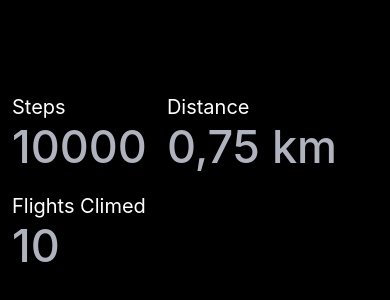
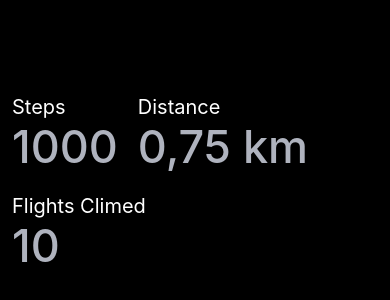
Before and after one commit to m3hm3tcan/StepTracker, a React Native app: screen / in a window 390 px wide. Shown: the part 238-538 px from the top of the page. Built offline with nearby package versions, Linux system fonts and the light colour scheme.

Commit message:
create component folder

```diff
--- a/App.tsx
+++ b/App.tsx
@@ -1,25 +1,12 @@
 import { StatusBar } from 'expo-status-bar';
 import { StyleSheet, Text, View } from 'react-native';
-type ResultSectionProps = {
-  label: string;
-  value: string;
-}
-
-const Statistic = ({ label, value }: ResultSectionProps) => {
-  return (
-    <View>
-      <Text style={styles.lable}>{label}</Text>
-      <Text style={styles.value}>{value}</Text>
-    </View>
-  )
-};
-
+import Statistic from './src/components/Statistic';
 
 export default function App() {
   return (
     <View style={styles.container}>
       <View style={styles.values}>
-        <Statistic label="Steps" value="10000" />
+        <Statistic label="Steps" value="1000" />
         <Statistic label="Distance" value="0,75 km" />
         <Statistic label="Flights Climed" value="10" />
       </View>
@@ -40,14 +27,4 @@ const styles = StyleSheet.create({
     gap: 20,
     flexWrap: 'wrap'
   },
-
-  lable: {
-    color: 'white',
-    fontSize: 20,
-  },
-  value: {
-    fontSize: 45,
-    color: '#AFB3BE',
-    fontWeight: '500',
-  },
 });
--- /dev/null
+++ b/src/components/Statistic/index.tsx
@@ -0,0 +1,29 @@
+import { StyleSheet, Text, View } from 'react-native';
+
+type ResultSectionProps = {
+    label: string;
+    value: string;
+  }
+
+  const Statistic = ({ label, value }: ResultSectionProps) => {
+    return (
+      <View>
+        <Text style={styles.lable}>{label}</Text>
+        <Text style={styles.value}>{value}</Text>
+      </View>
+    )
+  };
+
+  export default Statistic;
+
+  const styles = StyleSheet.create({
+    lable: {
+      color: 'white',
+      fontSize: 20,
+    },
+    value: {
+      fontSize: 45,
+      color: '#AFB3BE',
+      fontWeight: '500',
+    },
+  });
```
